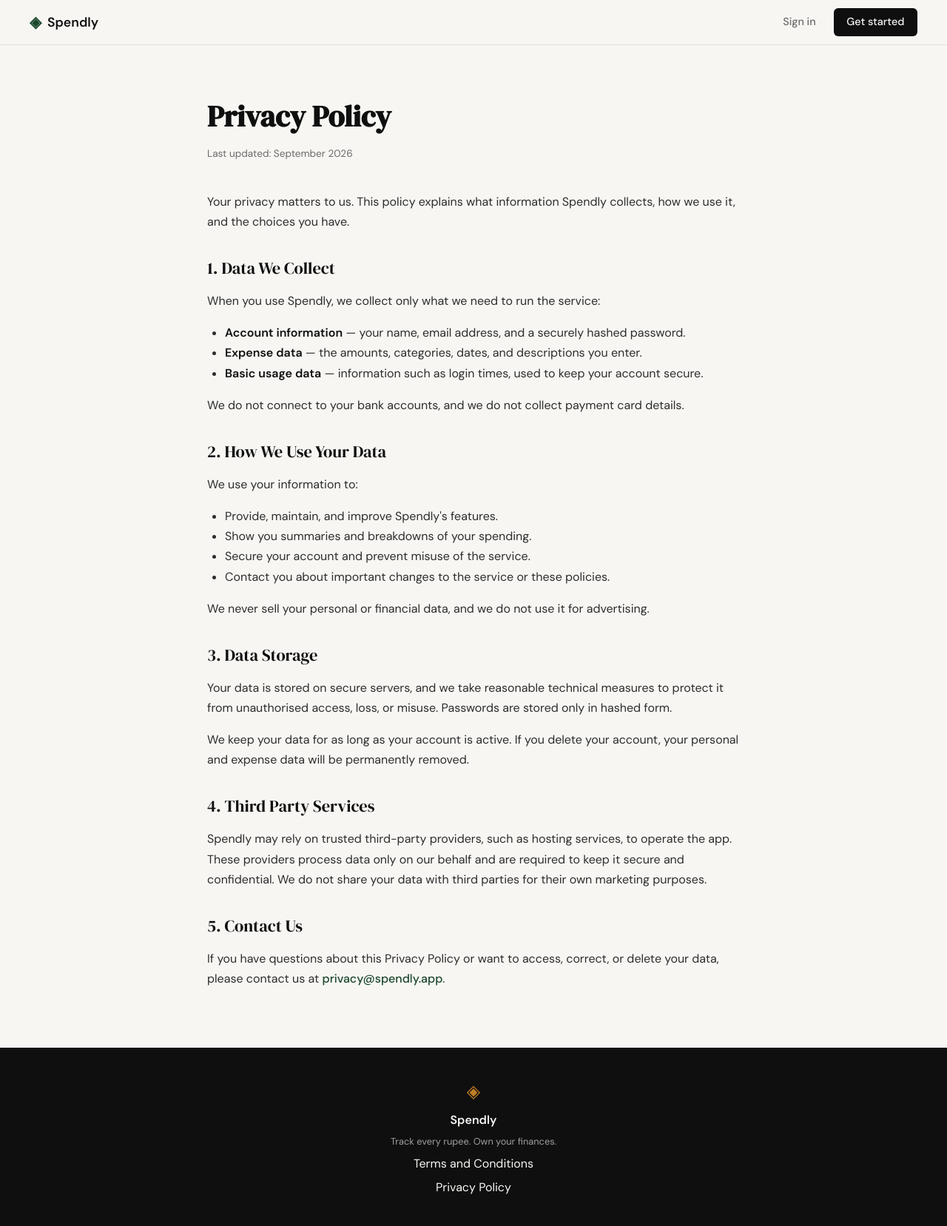
After one commit to Kumbhakarn/expense_tracker, a Flask app: page /privacy in a window 1280 px wide. The commit adds this page. Shown: the whole page at 74% size. Run offline with Flask 3, Linux system fonts and the light colour scheme.

Commit message:
landing: add privacy policy page and route

```diff
--- a/app.py
+++ b/app.py
@@ -25,6 +25,11 @@ def login():
 @app.route("/terms")
 def terms():
     return render_template("terms.html")
+
+
+@app.route("/privacy")
+def privacy():
+    return render_template("privacy.html")
 
 
 # ------------------------------------------------------------------ #
--- a/static/css/style.css
+++ b/static/css/style.css
@@ -527,6 +527,18 @@ a { color: inherit; text-decoration: none; }
     margin-bottom: 1rem;
 }
 
+.legal-body strong {
+    font-weight: 600;
+    color: var(--ink);
+}
+
+.legal-body a {
+    color: var(--accent);
+    font-weight: 500;
+}
+
+.legal-body a:hover { text-decoration: underline; }
+
 /* ------------------------------------------------------------------ */
 /* Footer                                                              */
 /* ------------------------------------------------------------------ */
--- a/templates/base.html
+++ b/templates/base.html
@@ -34,8 +34,8 @@
             <span class="brand-icon">◈</span>
             <span class="footer-name">Spendly</span>
             <p class="footer-copy">Track every rupee. Own your finances.</p>
-            <a href="{{ url_for('terms') }}">Terms and Conditions</a>
-            <a href="#">Privacy Policy</a>
+            <a href="#">Terms and Conditions</a>
+            <a href="{{ url_for('privacy') }}">Privacy Policy</a>
         </div>
     </footer>
 
--- /dev/null
+++ b/templates/privacy.html
@@ -0,0 +1,74 @@
+{% extends "base.html" %}
+
+{% block title %}Privacy Policy — Spendly{% endblock %}
+
+{% block content %}
+
+<section class="legal-section">
+    <div class="legal-container">
+        <header class="legal-header">
+            <h1 class="legal-title">Privacy Policy</h1>
+            <p class="legal-updated">Last updated: September 2026</p>
+        </header>
+
+        <div class="legal-body">
+            <p>
+                Your privacy matters to us. This policy explains what information Spendly
+                collects, how we use it, and the choices you have.
+            </p>
+
+            <h2>1. Data We Collect</h2>
+            <p>When you use Spendly, we collect only what we need to run the service:</p>
+            <ul>
+                <li><strong>Account information</strong> — your name, email address, and a securely hashed password.</li>
+                <li><strong>Expense data</strong> — the amounts, categories, dates, and descriptions you enter.</li>
+                <li><strong>Basic usage data</strong> — information such as login times, used to keep your account secure.</li>
+            </ul>
+            <p>
+                We do not connect to your bank accounts, and we do not collect payment card
+                details.
+            </p>
+
+            <h2>2. How We Use Your Data</h2>
+            <p>We use your information to:</p>
+            <ul>
+                <li>Provide, maintain, and improve Spendly's features.</li>
+                <li>Show you summaries and breakdowns of your spending.</li>
+                <li>Secure your account and prevent misuse of the service.</li>
+                <li>Contact you about important changes to the service or these policies.</li>
+            </ul>
+            <p>
+                We never sell your personal or financial data, and we do not use it for
+                advertising.
+            </p>
+
+            <h2>3. Data Storage</h2>
+            <p>
+                Your data is stored on secure servers, and we take reasonable technical
+                measures to protect it from unauthorised access, loss, or misuse. Passwords
+                are stored only in hashed form.
+            </p>
+            <p>
+                We keep your data for as long as your account is active. If you delete your
+                account, your personal and expense data will be permanently removed.
+            </p>
+
+            <h2>4. Third Party Services</h2>
+            <p>
+                Spendly may rely on trusted third-party providers, such as hosting services,
+                to operate the app. These providers process data only on our behalf and are
+                required to keep it secure and confidential. We do not share your data with
+                third parties for their own marketing purposes.
+            </p>
+
+            <h2>5. Contact Us</h2>
+            <p>
+                If you have questions about this Privacy Policy or want to access, correct,
+                or delete your data, please contact us at
+                <a href="mailto:privacy@spendly.app">privacy@spendly.app</a>.
+            </p>
+        </div>
+    </div>
+</section>
+
+{% endblock %}
```
